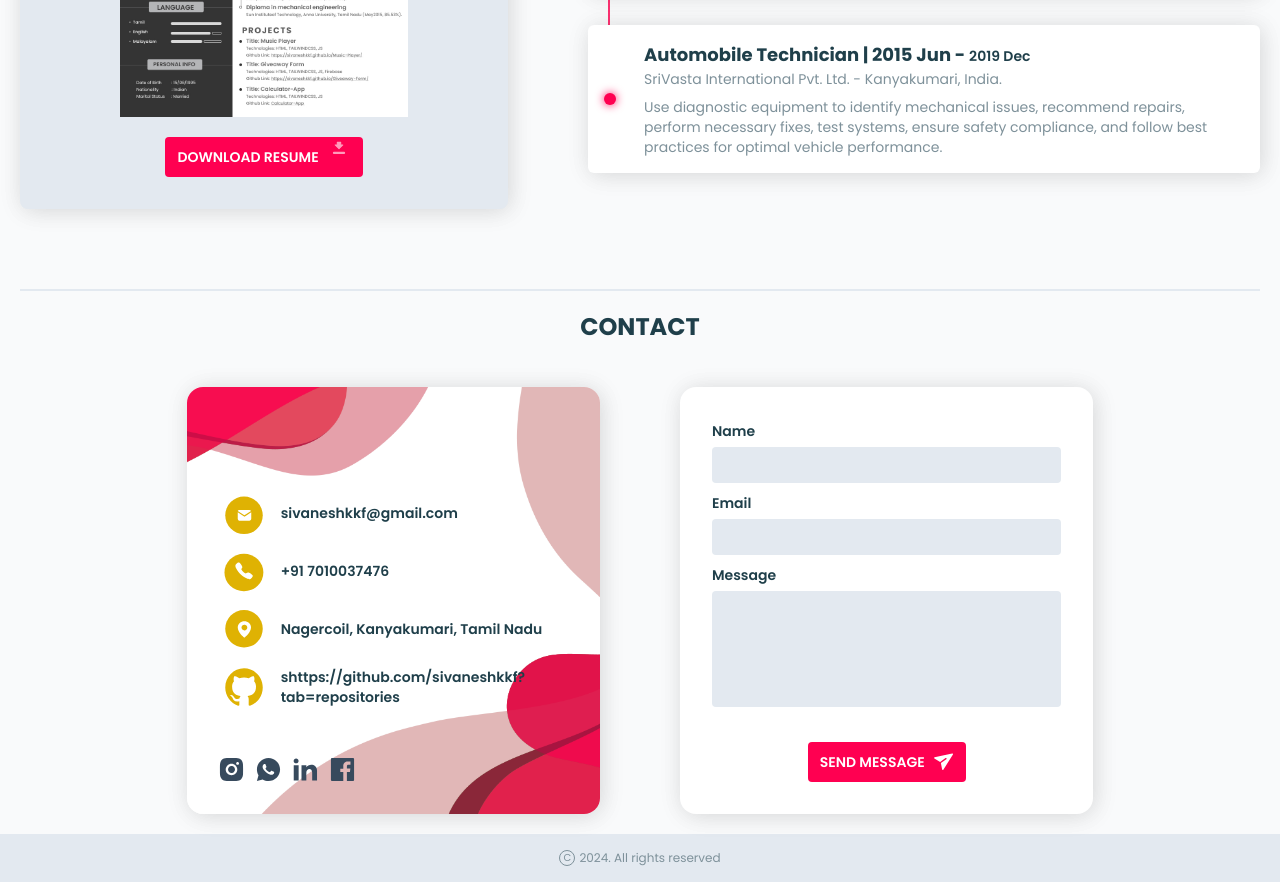
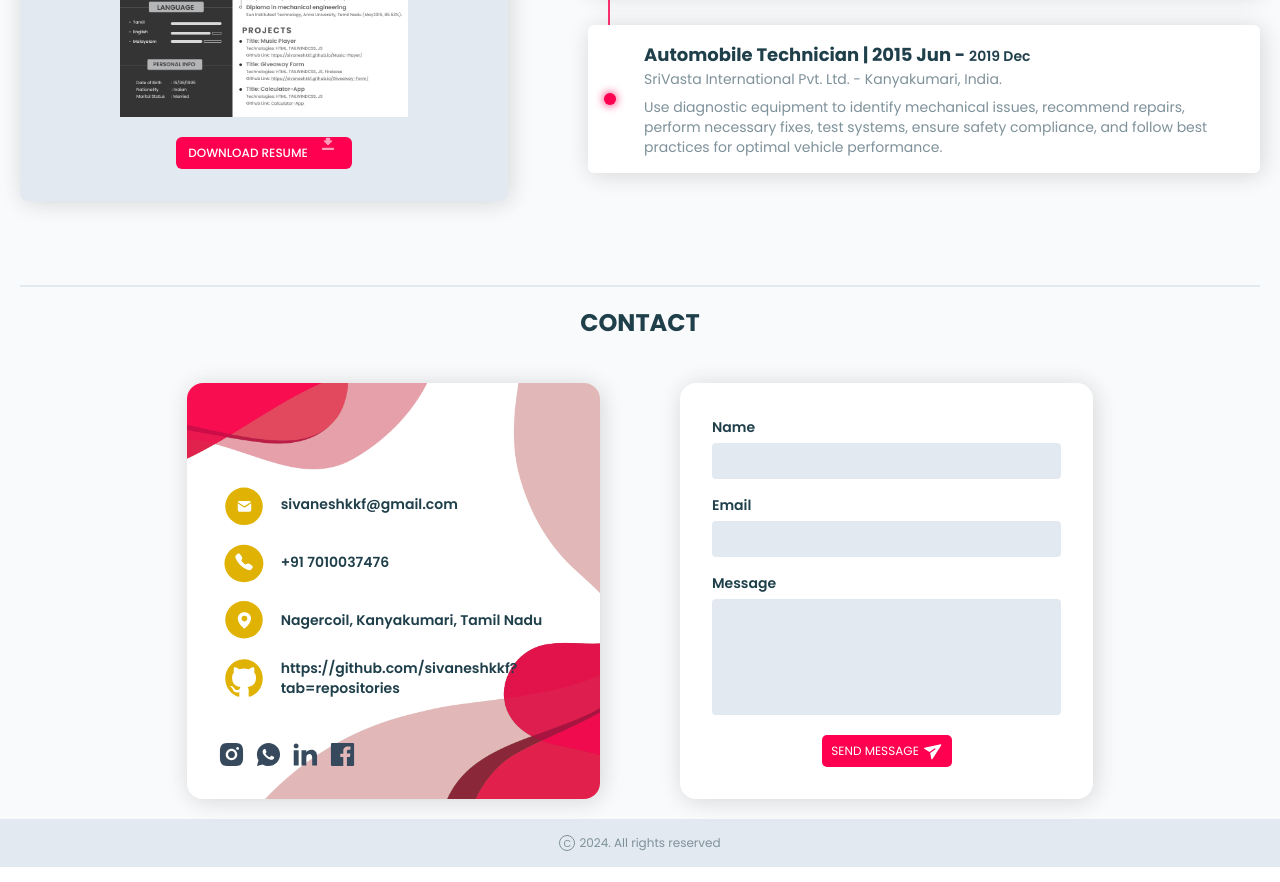
Before and after one commit to sivaneshkkf/Portfolio, a React (Vite) app: page / in a window 1280 px wide. Shown: the part 4580-5462 px from the top of the page. Built offline with nearby package versions, Linux system fonts and the light colour scheme.

Commit message:
download anim

```diff
--- /dev/null
+++ b/src/components/Buttons/DownloadBtn.jsx
@@ -0,0 +1,90 @@
+import { AnimatePresence, motion } from "framer-motion";
+
+function DownloadBtn({ progressValue }) {
+  const getProgressText = () => {
+    if (progressValue === 0) {
+      return "DOWNLOAD RESUME";
+    } else if (progressValue < 100) {
+      return `${progressValue}%`;
+    } else if (progressValue === 100) {
+      return (
+        <AnimatePresence>
+          <motion.svg
+            key="checkmark" // Key is important for AnimatePresence to track this element
+            xmlns="http://www.w3.org/2000/svg"
+            width="2em"
+            height="2em"
+            viewBox="0 0 16 16"
+            initial={{ y: -50 }}
+            animate={{ y: 0 }}
+            exit={{ y: 50, opacity: 0 }} // Exit animation moving down and fading out
+            transition={{ duration: 0.8, type: "spring", ease: "easeOut" }}
+          >
+            <path
+              fill="none"
+              stroke="currentColor"
+              strokeLinecap="round"
+              strokeLinejoin="round"
+              strokeWidth="1.5"
+              d="m2.75 8.75l3.5 3.5l7-7.5"
+            ></path>
+          </motion.svg>
+        </AnimatePresence>
+      );
+    }
+  };
+
+  return (
+    <div className="relative w-44 h-8 mt-5 rounded-md overflow-hidden flex items-center justify-center mx-auto">
+      <div className=" bg-accent absolute inset-0 z-0"></div>
+      <div className="absolute flex gap-2 justify-between items-center z-20">
+        <p className=" text-white text-xs font-medium">{getProgressText()}</p>
+        <span className={`${progressValue > 0 ? "hidden" : "block"}`}>
+          <motion.svg
+            width="24"
+            height="24"
+            viewBox="0 0 38 38"
+            fill="none"
+            xmlns="http://www.w3.org/2000/svg"
+            initial={{ y: 0, opacity: 1, scale: 1 }}
+            animate={{ y: -10, opacity: 0.5, scale: 0.8 }}
+            transition={{
+              ease: "easeInOut",
+              duration: 1,
+              repeat: Infinity,
+              repeatType: "reverse", // Moves up and down
+            }}
+          >
+            <path
+              d="M19 6.33301H22.1667V11.083H26.125L19 18.208M19 6.33301H15.8333V11.083H11.875L19 18.208"
+              fill="white"
+            />
+            <path
+              d="M19 6.33301H22.1667V11.083H26.125L19 18.208L11.875 11.083H15.8333V6.33301H19Z"
+              stroke="white"
+              strokeWidth="2"
+              strokeLinecap="round"
+              strokeLinejoin="round"
+            />
+            <path
+              d="M9.5 26.083H28.5"
+              stroke="white"
+              strokeWidth="4"
+              strokeLinecap="round"
+              strokeLinejoin="round"
+            />
+          </motion.svg>
+        </span>
+      </div>
+
+      <div
+        className={`absolute bg-lime-600 inset-0 z-10 ${progressValue === 0 && "transition-all duration-500"}`}
+        style={{
+          width: `${progressValue}%`,
+        }}
+      ></div>
+    </div>
+  );
+}
+
+export default DownloadBtn;
--- /dev/null
+++ b/src/components/Buttons/SendBtn.jsx
@@ -0,0 +1,73 @@
+import { motion } from "framer-motion";
+function SendBtn({ showMessage }) {
+  return (
+    <motion.button
+      className="mx-auto relative overflow-hidden cursor-pointer bg-accent"
+      initial={{ width: 130, height: 32, borderRadius: "5px" }}
+      animate={
+        showMessage.btnAnim && { width: 45, height: 45, borderRadius: "50%" }
+      }
+    >
+      <div className="flex justify-center items-center px-2 gap-1">
+        <p
+          className={`text-white text-xs ${
+            showMessage.btnAnim ? "hidden" : "block"
+          }`}
+        >
+          SEND MESSAGE
+        </p>
+        <span
+          className={`text-white absolute left-1/2 transform -translate-x-1/2 ${
+            showMessage.btnAnim ? "block" : "hidden"
+          }`}
+        >
+          <svg
+            xmlns="http://www.w3.org/2000/svg"
+            width="2.8em"
+            height="2.8em"
+            viewBox="0 0 24 24"
+            className="animate-spin"
+          >
+            <g fill="none" fillRule="evenodd">
+              <path d="m12.593 23.258l-.011.002l-.071.035l-.02.004l-.014-.004l-.071-.035q-.016-.005-.024.005l-.004.01l-.017.428l.005.02l.01.013l.104.074l.015.004l.012-.004l.104-.074l.012-.016l.004-.017l-.017-.427q-.004-.016-.017-.018m.265-.113l-.013.002l-.185.093l-.01.01l-.003.011l.018.43l.005.012l.008.007l.201.093q.019.005.029-.008l.004-.014l-.034-.614q-.005-.018-.02-.022m-.715.002a.02.02 0 0 0-.027.006l-.006.014l-.034.614q.001.018.017.024l.015-.002l.201-.093l.01-.008l.004-.011l.017-.43l-.003-.012l-.01-.01z"></path>
+              <path
+                fill="currentColor"
+                d="M12 4.5a7.5 7.5 0 1 0 0 15a7.5 7.5 0 0 0 0-15M1.5 12C1.5 6.201 6.201 1.5 12 1.5S22.5 6.201 22.5 12S17.799 22.5 12 22.5S1.5 17.799 1.5 12"
+                opacity=".1"
+              ></path>
+              <path
+                fill="currentColor"
+                d="M12 4.5a7.46 7.46 0 0 0-5.187 2.083a1.5 1.5 0 0 1-2.075-2.166A10.46 10.46 0 0 1 12 1.5a1.5 1.5 0 0 1 0 3"
+              ></path>
+            </g>
+          </svg>
+        </span>
+        <motion.span
+          className="text-white"
+          animate={showMessage.btnAnim ?  { x:50, y:-50} : { x:0, y:0 }}
+          transition={{
+            duration: 2,
+            delay:1,
+            ease: "linear",
+          }}
+        >
+          <svg
+            xmlns="http://www.w3.org/2000/svg"
+            width="1.2em"
+            height="1.2em"
+            viewBox="0 0 24 24"
+          >
+            <path
+              fill="currentColor"
+              fillRule="evenodd"
+              d="M1.846 7.151a.75.75 0 0 0-.228 1.376l6.517 3.915l6.22-4.355a.75.75 0 0 1 .86 1.229l-6.22 4.355l1.45 7.463a.75.75 0 0 0 1.372.256L22.792 3.94a.75.75 0 0 0-.793-1.133z"
+              clipRule="evenodd"
+            ></path>
+          </svg>
+        </motion.span>
+      </div>
+    </motion.button>
+  );
+}
+
+export default SendBtn;
--- a/src/data/ContactData.jsx
+++ b/src/data/ContactData.jsx
@@ -28,6 +28,6 @@ export const ContactData = [
 <path d="M32 8C18.74 8 8 19.0117 8 32.6071C8 43.4957 14.87 52.6926 24.41 55.953C25.61 56.1683 26.06 55.4301 26.06 54.7842C26.06 54.1997 26.03 52.2619 26.03 50.2011C20 51.3392 18.44 48.6939 17.96 47.3098C17.69 46.6023 16.52 44.4184 15.5 43.834C14.66 43.3726 13.46 42.2346 15.47 42.2038C17.36 42.173 18.71 43.9878 19.16 44.726C21.32 48.4478 24.77 47.402 26.15 46.7561C26.36 45.1567 26.99 44.0801 27.68 43.4649C22.34 42.8497 16.76 40.7274 16.76 31.3152C16.76 28.6392 17.69 26.4245 19.22 24.702C18.98 24.0869 18.14 21.5646 19.46 18.1812C19.46 18.1812 21.47 17.5352 26.06 20.7034C27.98 20.1497 30.02 19.8729 32.06 19.8729C34.1 19.8729 36.14 20.1497 38.06 20.7034C42.65 17.5045 44.66 18.1812 44.66 18.1812C45.98 21.5646 45.14 24.0869 44.9 24.702C46.43 26.4245 47.36 28.6084 47.36 31.3152C47.36 40.7581 41.75 42.8497 36.41 43.4649C37.28 44.2339 38.03 45.7103 38.03 48.0172C38.03 51.3084 38 53.9537 38 54.7842C38 55.4301 38.45 56.1991 39.65 55.953C44.4152 54.3051 48.556 51.1659 51.4892 46.9777C54.4224 42.7894 56.0001 37.7632 56 32.6071C56 19.0117 45.26 8 32 8Z" fill="#DFB203"/>
 </svg>
 `,
-    data: "shttps://github.com/sivaneshkkf?tab=repositories",
+    data: "https://github.com/sivaneshkkf?tab=repositories",
   },
 ];
--- a/src/pages/Contact.jsx
+++ b/src/pages/Contact.jsx
@@ -9,6 +9,7 @@ import { motion } from "framer-motion";
 import { FadeIn, SuccessMessage } from "../varients/varientAnim";
 import { useState } from "react";
 import Btn from "../components/Btn";
+import SendBtn from "../components/Buttons/SendBtn";
 
 function Contact() {
   const schemaValidation = z.object({
@@ -274,7 +275,7 @@ function Contact() {
                 </span>
               )}
             </div>
-            <Btn text="SEND MESSAGE" btnAnim={showMessage.btnAnim}>
+            {/* <Btn text="SEND MESSAGE" btnAnim={showMessage.btnAnim}>
               <span className={`${showMessage.btnAnim ? "hidden" : "block"}`}>
                 <svg
                   xmlns="http://www.w3.org/2000/svg"
@@ -359,7 +360,9 @@ function Contact() {
                   </g>
                 </svg>
               </span>
-            </Btn>
+            </Btn> */}
+
+            <SendBtn showMessage={showMessage}/>
           </form>
 
           <SuccessMessage showMessage={showMessage} />
--- a/src/pages/Resume.jsx
+++ b/src/pages/Resume.jsx
@@ -9,26 +9,59 @@ import { FadeIn } from "../varients/varientAnim";
 import sivanesh_resume from "../images/SIVANESH-RESUME.pdf";
 import Btn from "../components/Btn";
 import axios from "axios";
-import { useState } from "react";
+import { useEffect, useState } from "react";
 import { buildStyles, CircularProgressbar } from "react-circular-progressbar";
 import "react-circular-progressbar/dist/styles.css";
+import DownloadBtn from "../components/Buttons/downloadBtn";
 
 function Resume() {
-  const [progressValue, setProgressValue] = useState(0);
+  const [progressValue, setProgressValue] = useState(0);         // Actual progress
+const [displayedProgress, setDisplayedProgress] = useState(0); // Displayed for animation
 
-  async function handleDownload(e) {
+async function handleDownload(e) {
+  try {
     await axios({
       url: sivanesh_resume,
       method: "GET",
-      responseType: "blob", // important
+      responseType: "blob",
       onDownloadProgress: (progressEvent) => {
-        let percentCompleted = Math.round(
+        const percentCompleted = Math.round(
           (progressEvent.loaded * 100) / progressEvent.total
-        ); // you can use this to show user percentage of file downloaded
-        setProgressValue(percentCompleted);
+        );
+        setProgressValue(percentCompleted); // Update actual progress
       },
     });
+
+    // Reset both progress values after download completes
+    setTimeout(() => {
+      setProgressValue(0);
+      setDisplayedProgress(0);
+    }, 3000);
+
+  } catch (error) {
+    console.error("Download error:", error);
+    setProgressValue(0);
+    setDisplayedProgress(0);
   }
+}
+
+// Effect to smoothly animate the displayed progress
+useEffect(() => {
+  if (displayedProgress < progressValue) {
+    const increment = setInterval(() => {
+      setDisplayedProgress((prev) => {
+        if (prev >= progressValue) {
+          clearInterval(increment); // Stop when displayed progress catches up
+          return prev;
+        }
+        return Math.min(prev + 1, progressValue); // Smoothly increment
+      });
+    }, 10); // Adjust timing to control smoothness
+
+    return () => clearInterval(increment);
+  }
+}, [progressValue, displayedProgress]);
+
 
   return (
     <div className="pt-5 px-5 bg-primary dark:bg-dark-secondary">
@@ -80,7 +113,7 @@ function Resume() {
               <img src={resume} alt="resume" className="w-52 md:w-72 mx-auto" />
             </div>
             <a href={sivanesh_resume} download onClick={handleDownload}>
-              <Btn text={`${progressValue>0 ? "DOWNLOADED" : "DOWNLOAD RESUME"}`}>
+              {/* <Btn text={`${progressValue>0 ? "DOWNLOADED" : "DOWNLOAD RESUME"}`}>
                 <span className={`${progressValue>0 ? "hidden" : "block"}`}>
                   <motion.svg
                     width="24"
@@ -132,8 +165,12 @@ function Resume() {
                     })}
                   />
                 </div>
-              </Btn>
+              </Btn> */}
+              <DownloadBtn
+                progressValue={displayedProgress}/>
             </a>
+
+
           </motion.div>
         </div>
 
```
